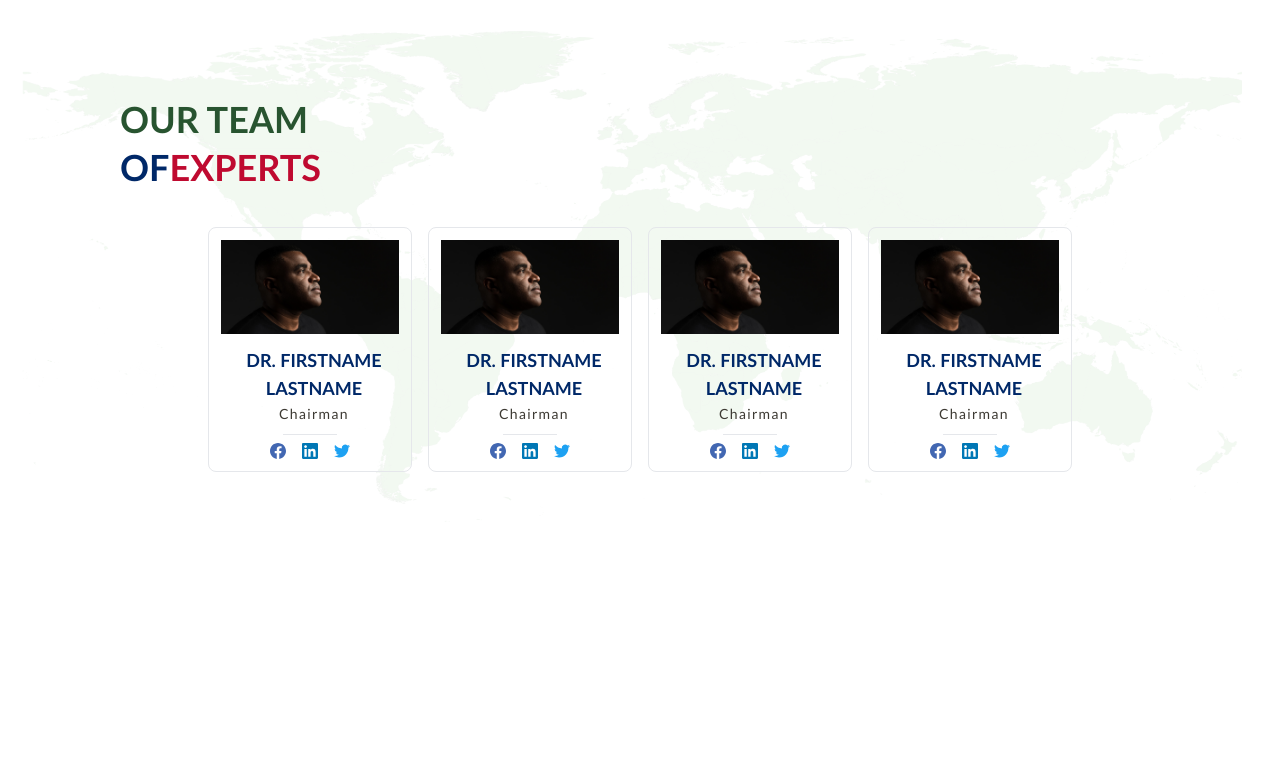
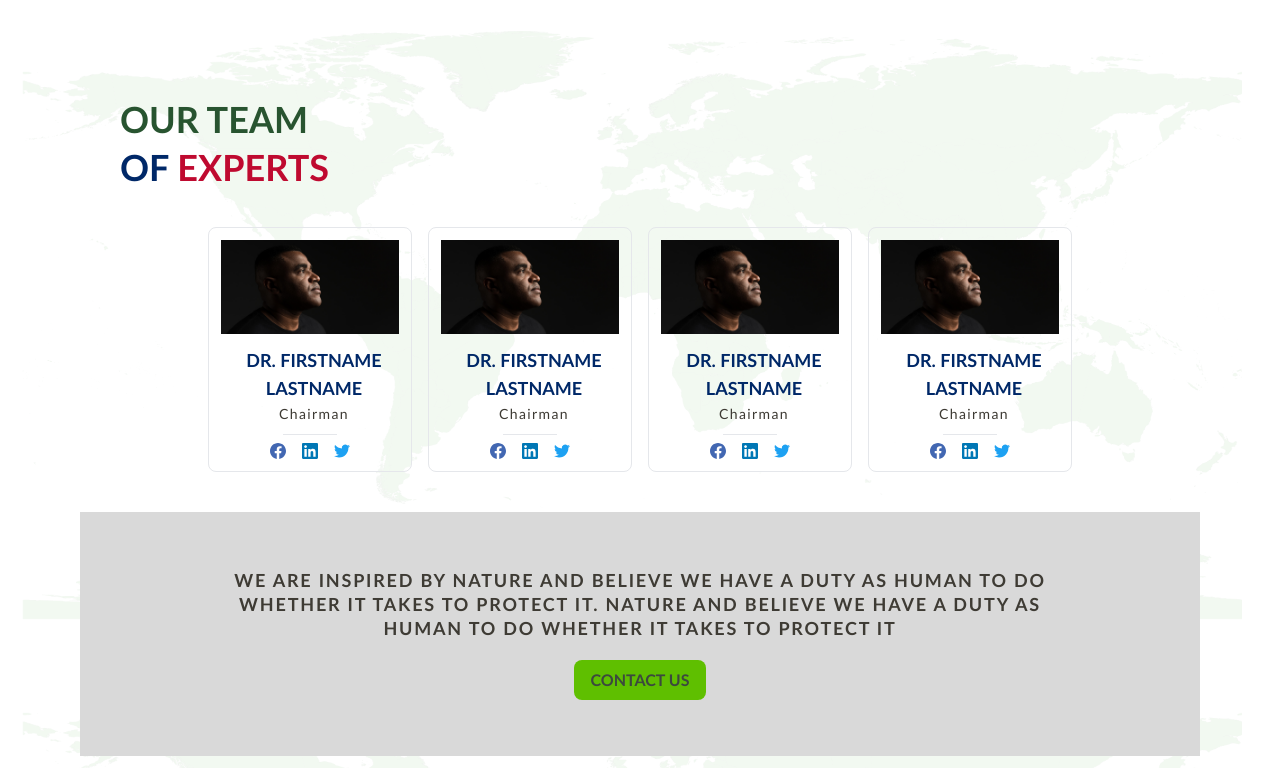
Before and after one commit to EarthmanAman/greenguards, a Next.js app: page / in a window 1280 px wide. Shown: the part 1932-2700 px from the top of the page. Before the commit the page ends 2456 px from the top, so only its background shows below. Built offline with nearby package versions, Linux system fonts and the light colour scheme.

Commit message:
below banner

```diff
--- a/src/pages/index.js
+++ b/src/pages/index.js
@@ -253,7 +253,7 @@ export default function Home() {
         <div className='px-10'>
           <div className='left'>
               <h2 className='text-[#285430] mb-2'>OUR TEAM </h2>
-              <h2 className='text-[#BF0A30]'><span className='text-[#002868]'>OF</span>EXPERTS</h2>
+              <h2 className='text-[#BF0A30]'><span className='text-[#002868]'>OF</span> EXPERTS</h2>
           </div>
 
           <div className='my-8 px-20 flex'>
@@ -335,6 +335,15 @@ export default function Home() {
 
           </div>
         </div>
+
+        <div className='bg-[#D9D9D9] text-center py-14 px-36'>
+          <p className='uppercase font-bold text-[#3E3B34]'>We are inspired by nature and believe we have a duty as human to do whether it takes to protect it.
+          Nature and believe we have a duty as human to do whether it takes to protect it
+          </p>
+          <a href=''>
+            <button className='bg-[#5FBF00] px-4 py-2 rounded-lg mt-5 text-[#3C493E] font-bold'>CONTACT US</button>
+          </a>
+        </div>
       </main>
     </div>
   )
```
